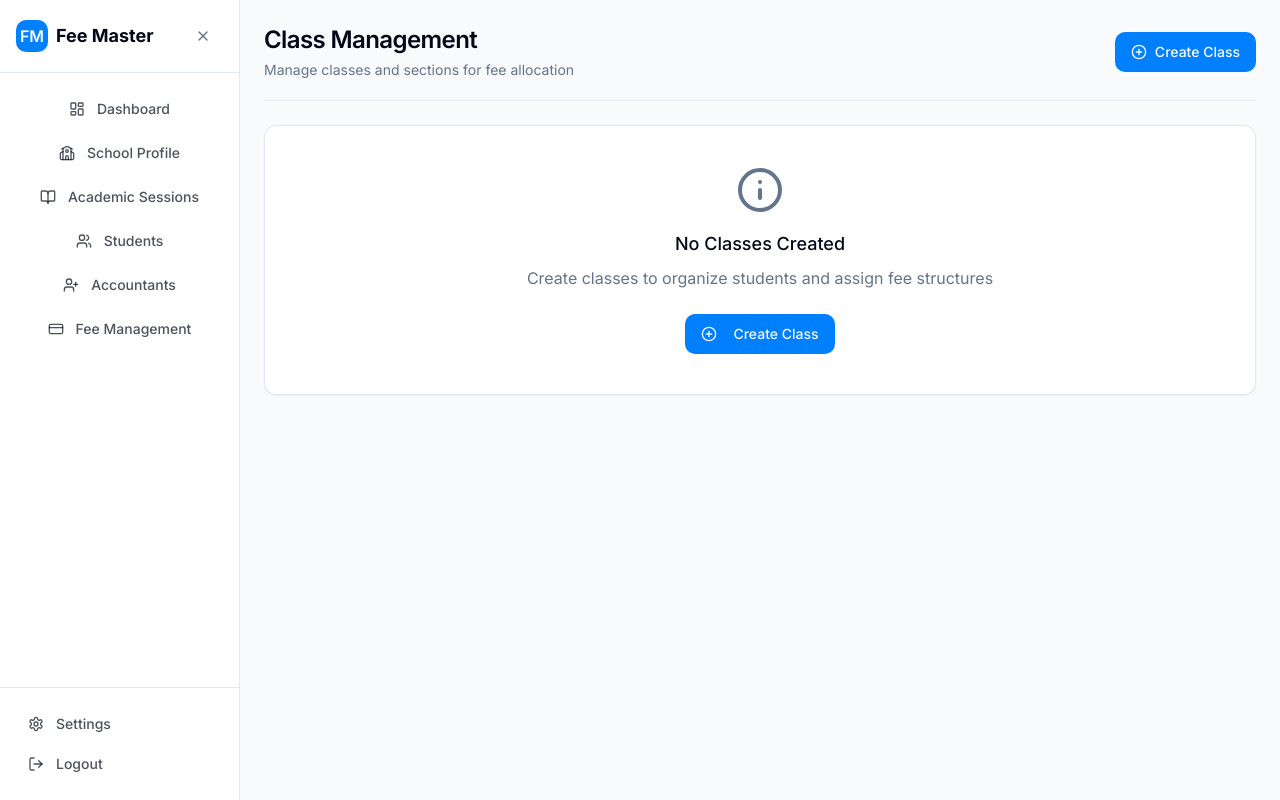
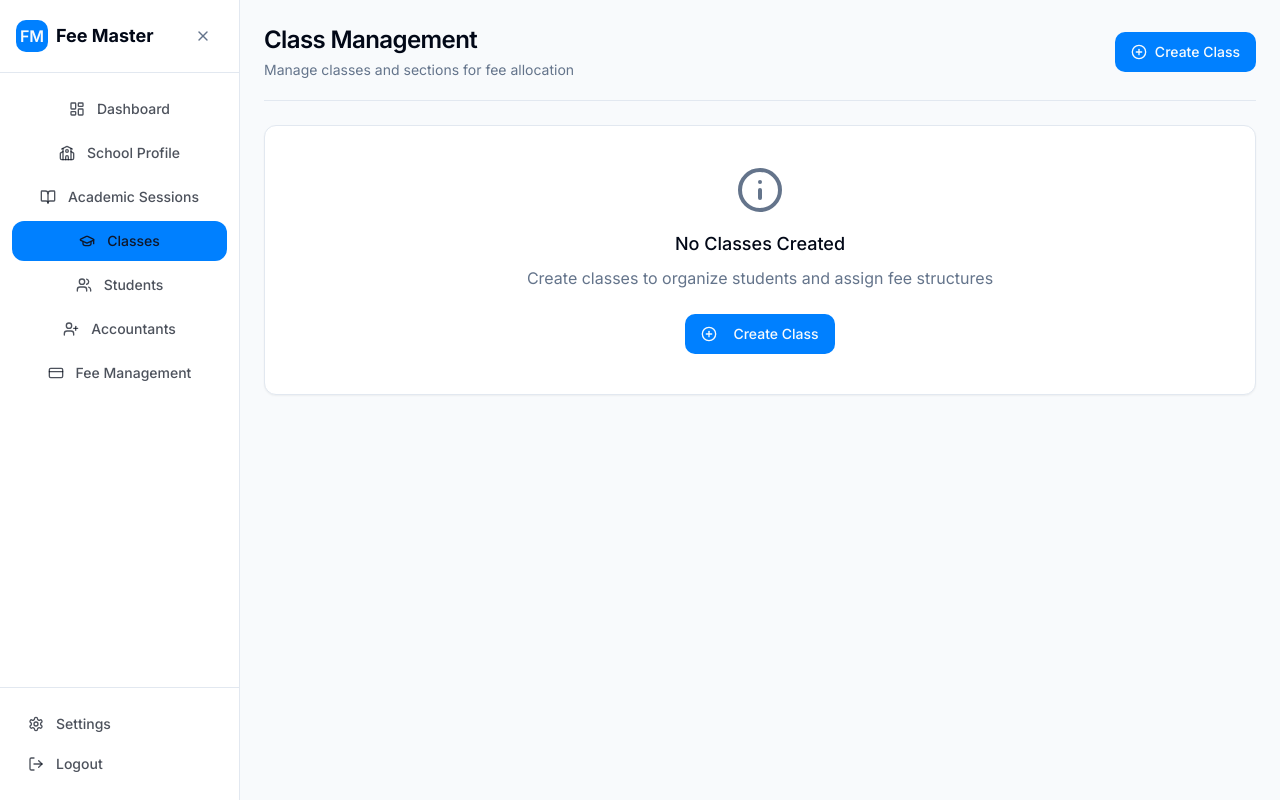
Before and after one commit to Thhaokip/school-management, a React (Vite) app: page /classes in a window 1280 px wide. Built offline with nearby package versions, Linux system fonts and the light colour scheme.

Commit message:
Add classes to navbar
Adds the classes page to the dashboard layout's navigation bar.

```diff
--- a/src/components/layout/DashboardLayout.tsx
+++ b/src/components/layout/DashboardLayout.tsx
@@ -3,7 +3,7 @@ import React, { useState } from 'react';
 import { cn } from '@/lib/utils';
 import {
   LayoutDashboard, Users, BookOpen,
-  CreditCard, UserPlus, School, Settings, Menu, X, LogOut
+  CreditCard, UserPlus, School, Settings, Menu, X, LogOut, GraduationCap
 } from 'lucide-react';
 import { Button } from '@/components/ui/button';
 import { Tooltip, TooltipContent, TooltipProvider, TooltipTrigger } from '@/components/ui/tooltip';
@@ -80,6 +80,7 @@ export function DashboardLayout({ children }: { children: React.ReactNode }) {
     { icon: LayoutDashboard, label: "Dashboard", path: "/" },
     { icon: School, label: "School Profile", path: "/school-profile" },
     { icon: BookOpen, label: "Academic Sessions", path: "/academic-sessions" },
+    { icon: GraduationCap, label: "Classes", path: "/classes" },
     { icon: Users, label: "Students", path: "/students" },
     { icon: UserPlus, label: "Accountants", path: "/accountants" },
     { icon: CreditCard, label: "Fee Management", path: "/fee-management" },
```
